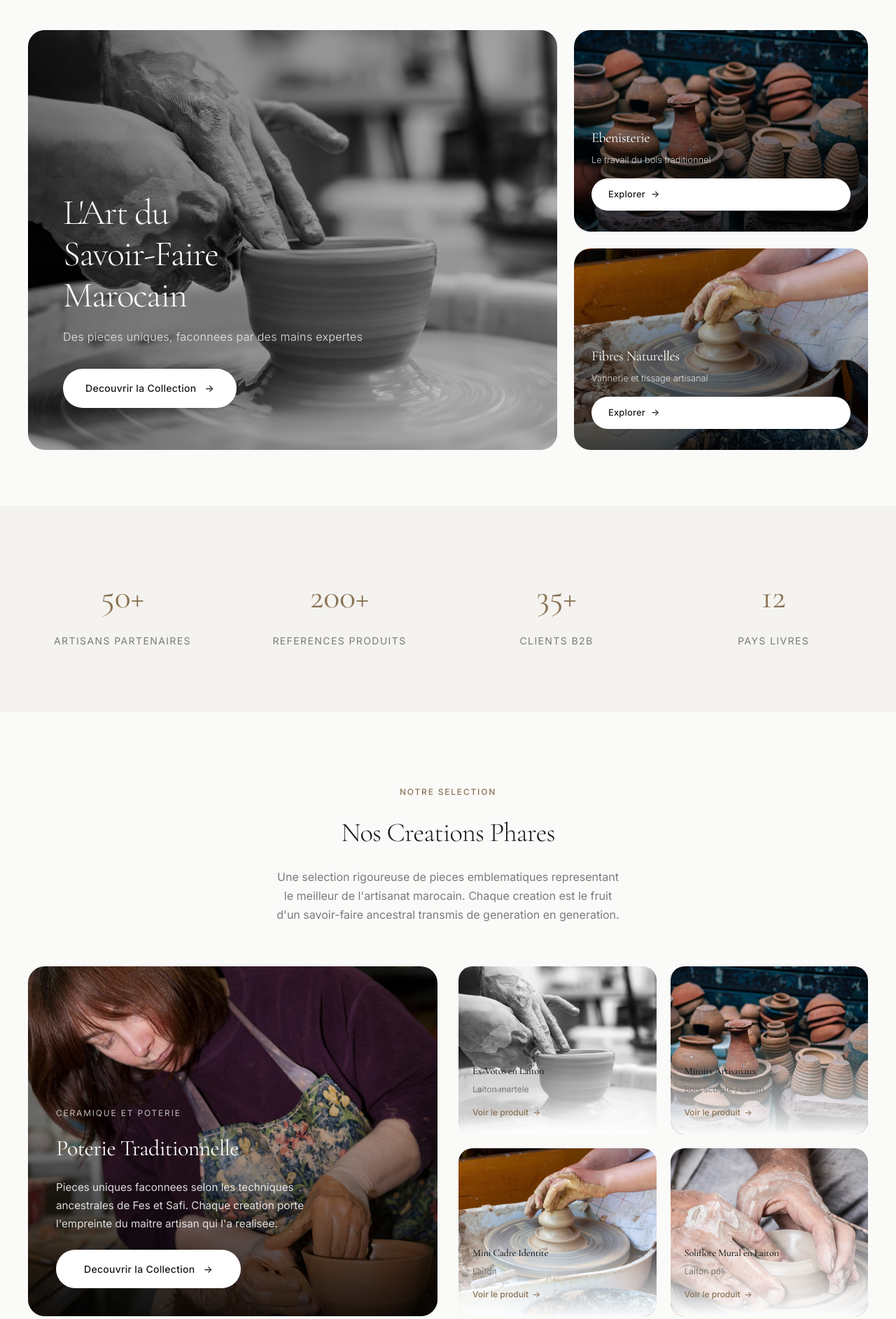
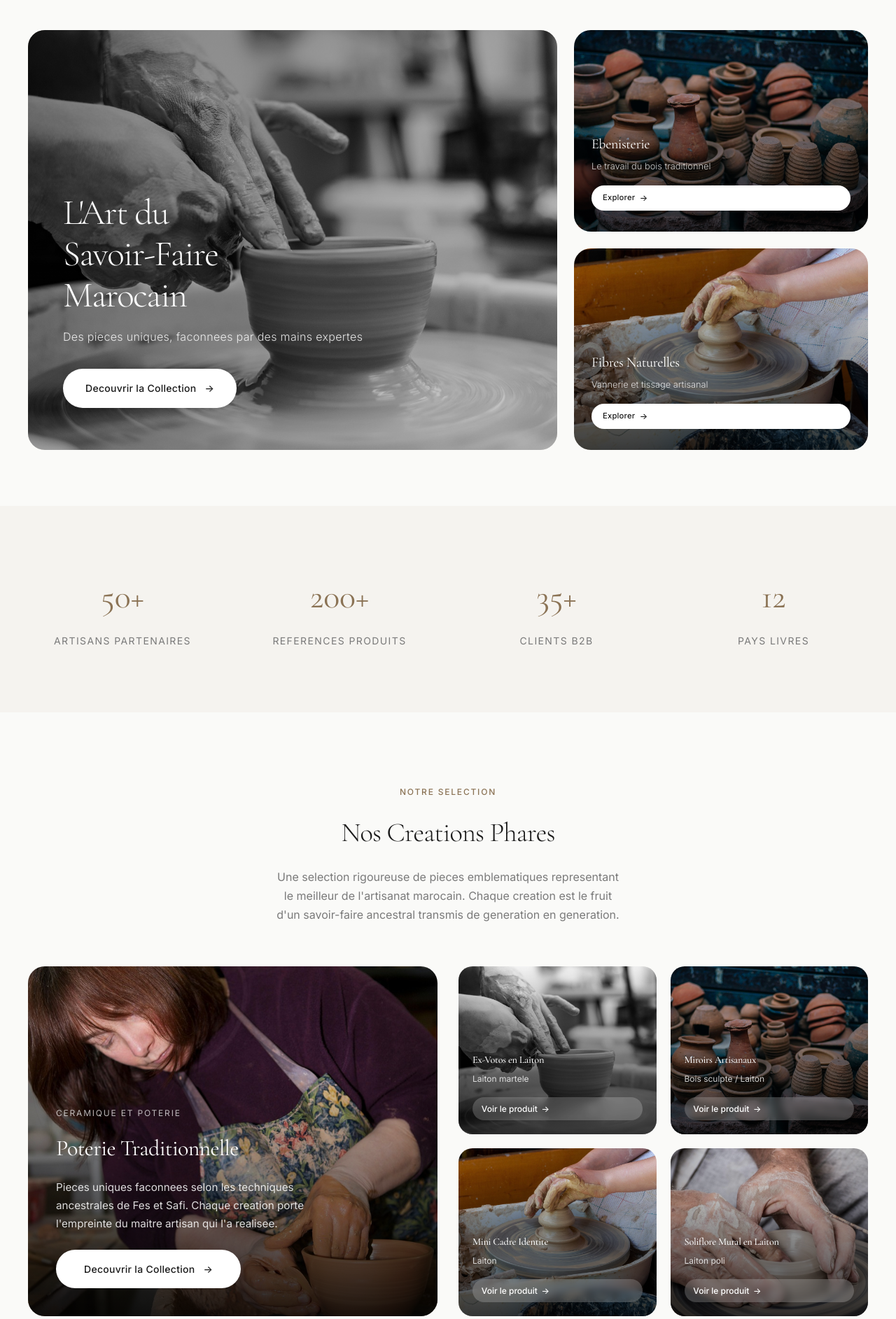
Before and after one commit to moa-digitalagency/CapsuleSourcing, a Flask app: page / in a window 1280 px wide. Shown: the part 89-1974 px from the top of the page at 70% size. Run offline with Flask 3, Linux system fonts and the light colour scheme.

Commit message:
Improve website appearance by adjusting button sizes and adding a favicon
Adjust hero button sizes, add overlays and white text to showcase items, and include a favicon.

Replit-Commit-Author: Agent
Replit-Commit-Session-Id: 02b62b51-acee-473f-aafc-e49ddd203804
Replit-Commit-Checkpoint-Type: full_checkpoint
Replit-Commit-Event-Id: 68a09bbe-0061-475e-abf8-a555800d9f48
Replit-Commit-Screenshot-Url: https://storage.googleapis.com/screenshot-production-us-central1/5bb1bd35-5857-4da4-ac71-3224d1126ec7/02b62b51-acee-473f-aafc-e49ddd203804/lkqNNku

```diff
--- a/static/css/style.css
+++ b/static/css/style.css
@@ -347,14 +347,14 @@ main {
 .hero-card-btn {
     background-color: var(--color-white);
     color: var(--color-text);
-    padding: 0.75rem 1.5rem;
+    padding: 0.5rem 1rem;
     border-radius: 100px;
     text-decoration: none;
     font-weight: 500;
-    font-size: 0.8rem;
+    font-size: 0.7rem;
     display: inline-flex;
     align-items: center;
-    gap: 0.5rem;
+    gap: 0.4rem;
     transition: var(--transition-smooth);
     letter-spacing: 0.02em;
 }
@@ -362,6 +362,7 @@ main {
 .hero-card-btn::after {
     content: '→';
     transition: var(--transition-fast);
+    font-size: 0.75rem;
 }
 
 .hero-card-btn:hover {
@@ -2169,31 +2170,42 @@ main {
     bottom: 0;
     left: 0;
     right: 0;
-    background: linear-gradient(to top, rgba(255,255,255,0.98), transparent);
-    padding: 30px 20px 20px;
+    top: 0;
+    background: linear-gradient(to top, rgba(0,0,0,0.75) 0%, rgba(0,0,0,0.4) 50%, transparent 100%);
+    padding: 20px;
+    display: flex;
+    flex-direction: column;
+    justify-content: flex-end;
+    color: var(--color-white);
 }
 
 .showcase-item-info h4 {
     font-size: 0.9rem;
     margin-bottom: 0.25rem;
     font-weight: 500;
+    color: var(--color-white);
 }
 
 .showcase-item-info p {
     font-size: 0.75rem;
-    color: var(--color-text-muted);
+    color: rgba(255, 255, 255, 0.8);
     margin-bottom: 0.5rem;
 }
 
 .showcase-link {
     font-size: 0.75rem;
-    color: var(--color-primary);
+    color: var(--color-white);
+    background-color: rgba(255, 255, 255, 0.2);
+    backdrop-filter: blur(5px);
+    padding: 0.4rem 0.8rem;
+    border-radius: 100px;
     text-decoration: none;
     font-weight: 500;
     display: inline-flex;
     align-items: center;
     gap: 0.35rem;
     transition: var(--transition-fast);
+    margin-top: 0.5rem;
 }
 
 .showcase-link::after {
@@ -2202,7 +2214,8 @@ main {
 }
 
 .showcase-link:hover {
-    color: var(--color-primary-dark);
+    background-color: var(--color-white);
+    color: var(--color-text);
 }
 
 .showcase-link:hover::after {
--- a/templates/base.html
+++ b/templates/base.html
@@ -4,6 +4,7 @@
     <meta charset="UTF-8">
     <meta name="viewport" content="width=device-width, initial-scale=1.0">
     <title>{% block title %}Capsule - Sourcing Artisanat Marocain{% endblock %}</title>
+    <link rel="icon" type="image/svg+xml" href="{{ url_for('static', filename='images/favicon.svg') }}">
     <link rel="stylesheet" href="{{ url_for('static', filename='css/style.css') }}">
     {% block extra_css %}{% endblock %}
 </head>
```
Also changed, not shown: attached_assets/image_1764162081380.png (added), attached_assets/image_1764162103105.png (added), attached_assets/image_1764162148550.png (added), static/images/favicon.svg (added), 1 other file.
